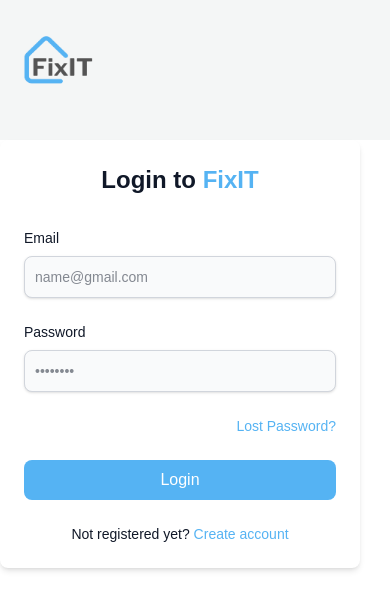
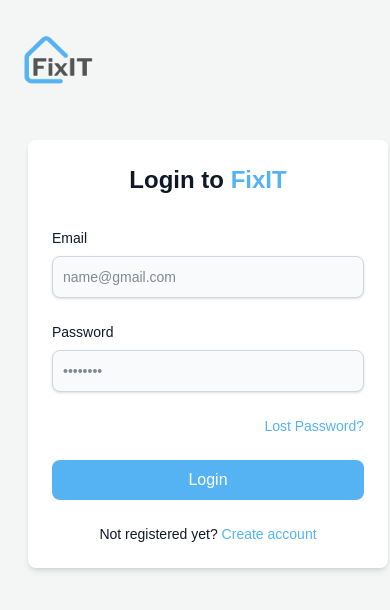
Before and after one commit to mxrxxsv/Bluehat-Backend, a React (Vite) app in the folder frontend/: page /login in a window 390 px wide. Shown: the top 610 px of the page. Built offline with nearby package versions, Linux system fonts and the light colour scheme.

Commit message:
Update Login.jsx

```diff
--- a/frontend/src/Pages/Login.jsx
+++ b/frontend/src/Pages/Login.jsx
@@ -6,7 +6,7 @@ const Login = () => {
 
     return (
         <>
-            <div className="mt-35 mx-full bg-white h-130 w-full">
+            <div className="mt-35 mx-full md:bg-white h-130 w-full">
 
 
                 <div className="md:grid md:grid-cols-[750px_750px] h-80 md:w-full gap-2">
@@ -15,7 +15,7 @@ const Login = () => {
                     </div>
 
 
-                    <div className="mx-auto md:mx-20 mt-10 md:ml-65">
+                    <div className="ml-7 md:mx-20 md:mt-10 md:ml-65">
                         <div class="w-90 lg:max-w-xl p-6 space-y-8 sm:p-8 bg-white rounded-lg shadow-md">
                             <h2 class="text-2xl font-bold text-gray-900">
                                 Login to <span className="text-[#55b3f3]">FixIT</span>
```
